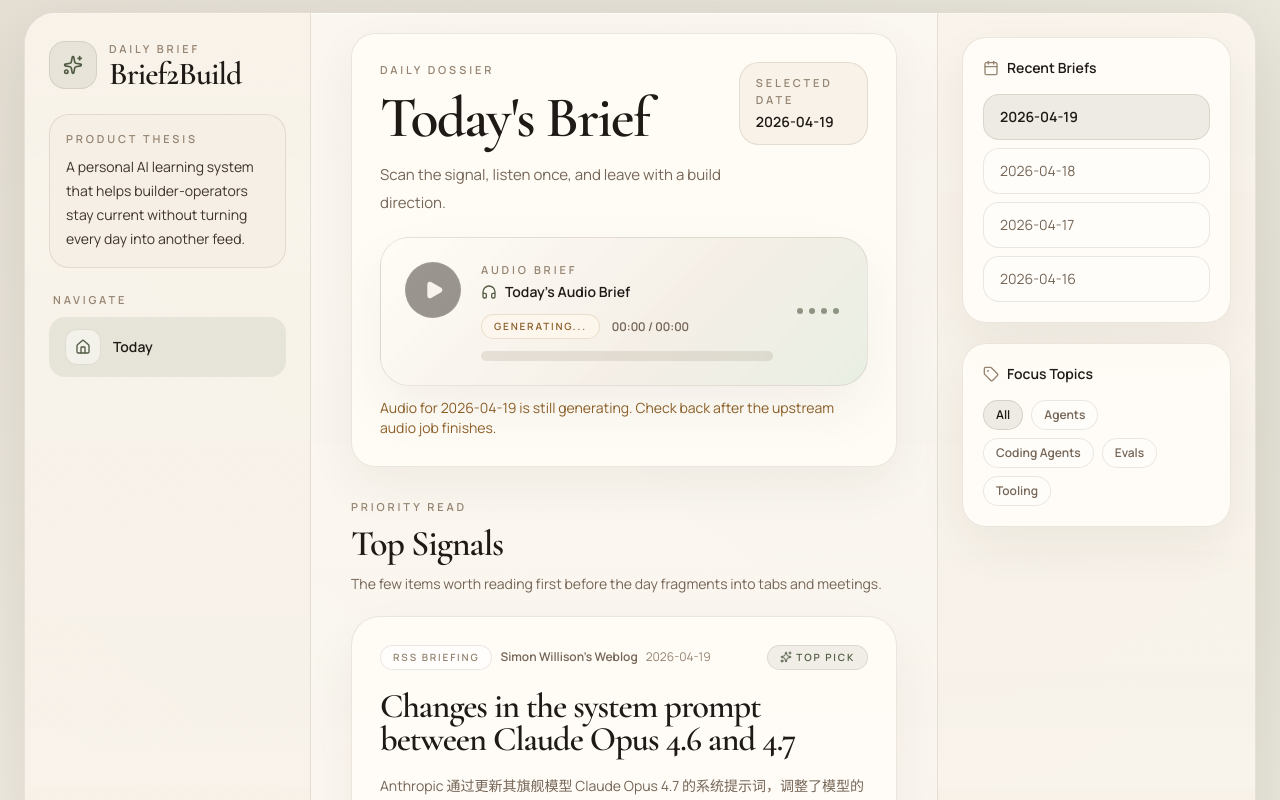
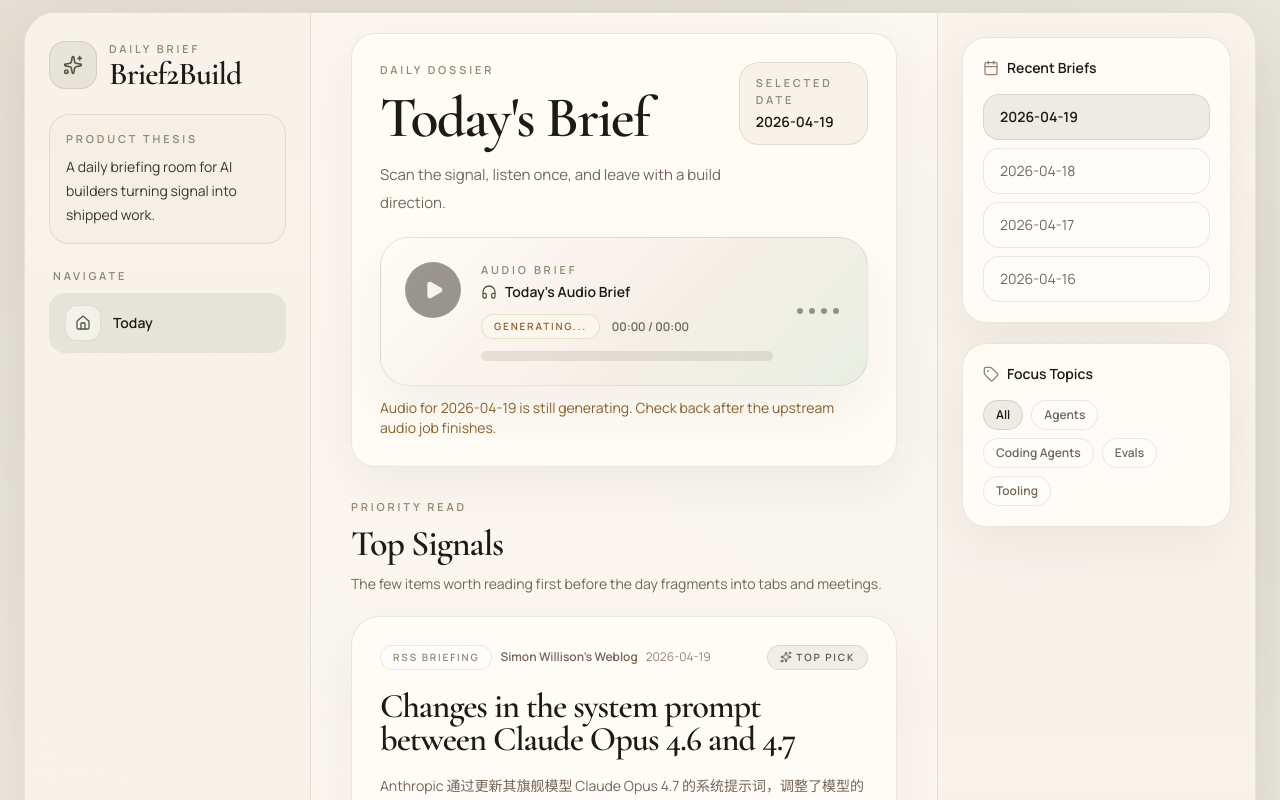
Before and after one commit to zhangyuwinnie/daily-brief, a React (Vite) app: page /today in a window 1280 px wide. Shown: the top 800 px of the page. Built offline with nearby package versions, Linux system fonts and the light colour scheme.

Commit message:
Update sidebar product thesis copy

```diff
--- a/src/components/layout/Sidebar.tsx
+++ b/src/components/layout/Sidebar.tsx
@@ -65,8 +65,7 @@ export function Sidebar() {
         <div className="editorial-panel-muted px-4 py-4">
           <p className="eyebrow mb-2">Product thesis</p>
           <p className="text-sm leading-6 text-[color:var(--text-base)]">
-            A personal AI learning system that helps builder-operators stay current without turning
-            every day into another feed.
+            A daily briefing room for AI builders turning signal into shipped work.
           </p>
         </div>
 
```
Also changed, not shown: 1 other file (tests, documents, lock files or other folders).
